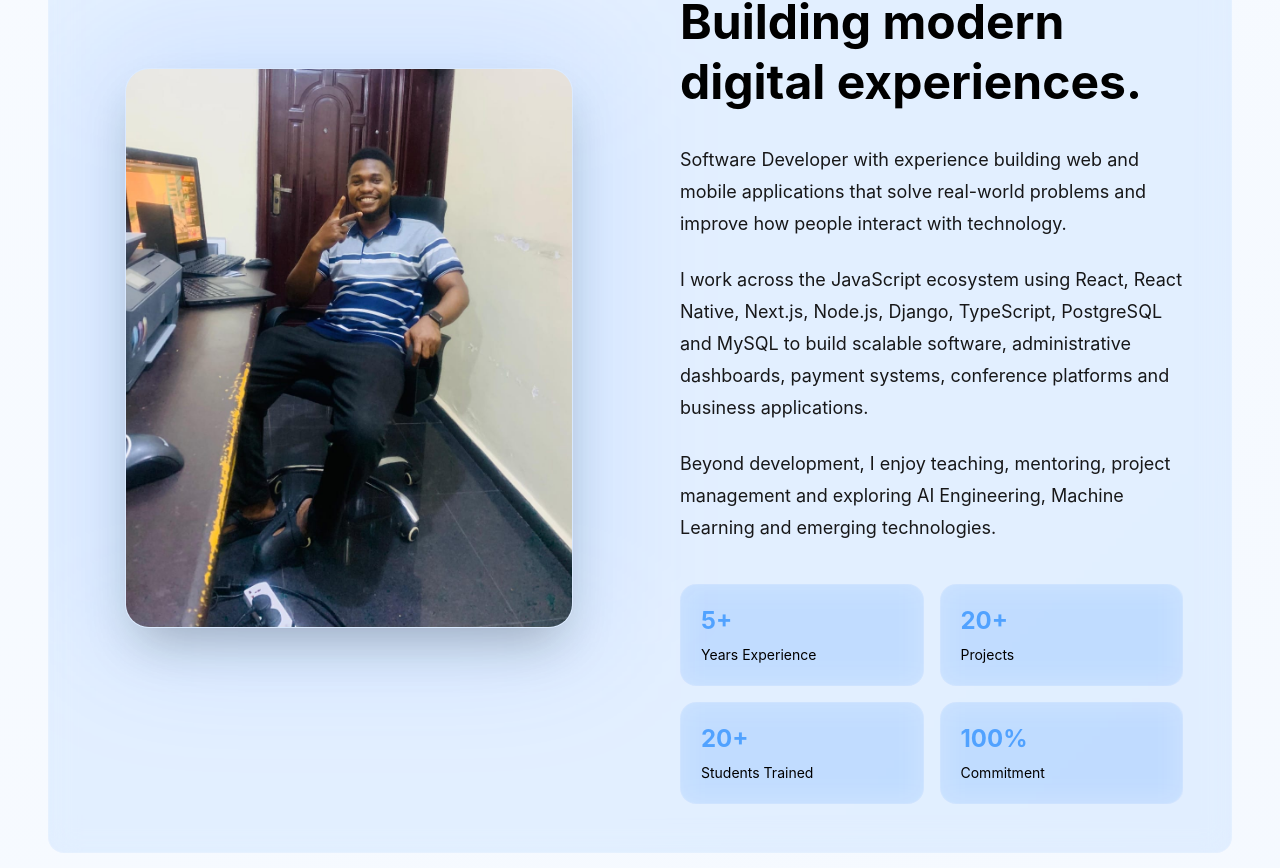
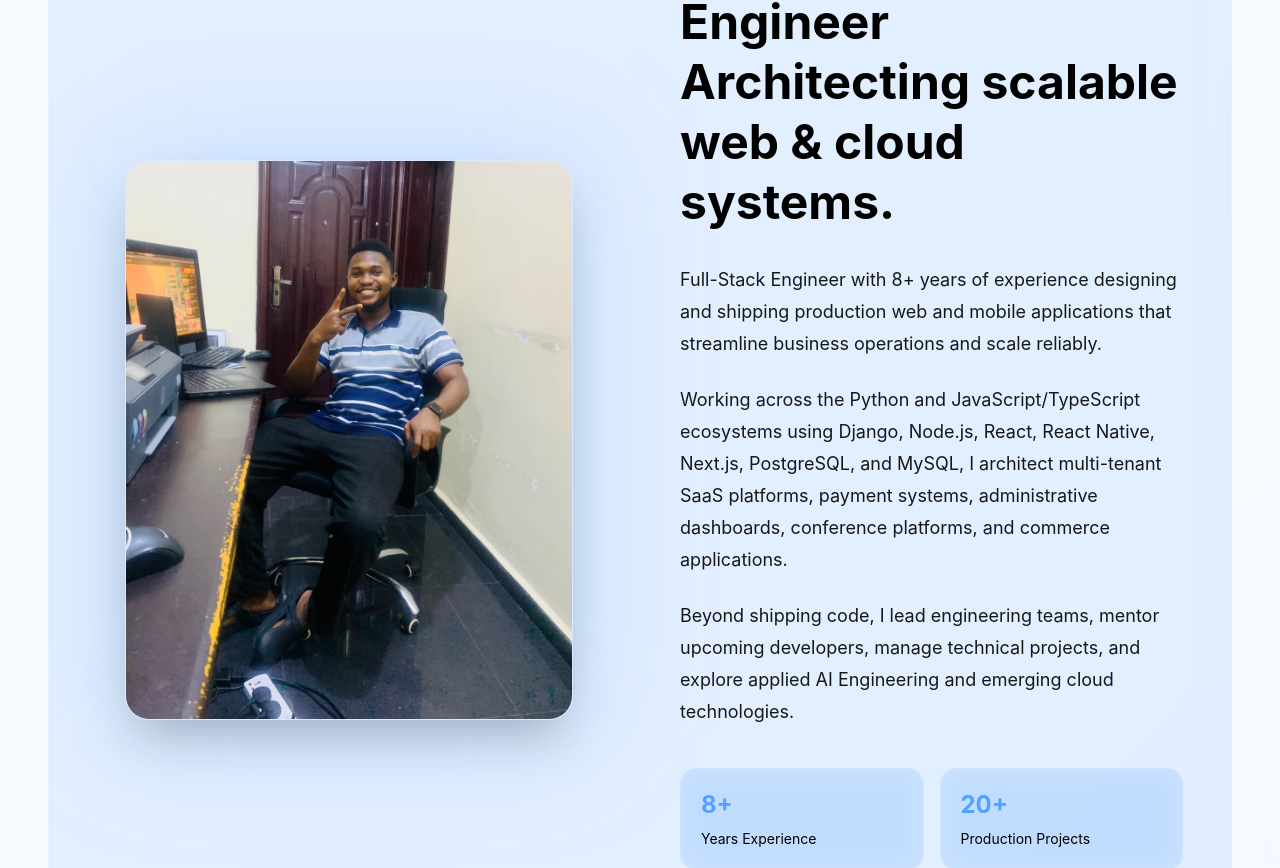
Before and after one commit to chibuikem-emmanuel/Chibuikem-Emmanuel-Tech, a React (Vite) app: page / in a window 1280 px wide. Shown: the part 1037-1905 px from the top of the page. Built offline with nearby package versions, Linux system fonts and the light colour scheme.

Commit message:
changes on the about

```diff
--- a/src/sections/About.jsx
+++ b/src/sections/About.jsx
@@ -50,50 +50,47 @@ export default function About() {
 
             {/* CONTENT */}
 
-            <motion.div
+<motion.div
               initial={{ opacity: 0, x: 60 }}
               whileInView={{ opacity: 1, x: 0 }}
-              transition={{ duration: .8 }}
+              transition={{ duration: 0.8 }}
             >
               <span className="text-blue-400 uppercase tracking-[5px] font-semibold">
                 About Me
               </span>
 
               <h2 className="mt-4 text-3xl sm:text-4xl lg:text-5xl font-bold leading-tight">
-                Full Stack Engineer
+                Full-Stack Software Engineer
                 <br />
-                Building modern digital experiences.
+                Architecting scalable web &amp; cloud systems.
               </h2>
 
               <p className="mt-8 text-base sm:text-lg leading-8 opacity-90">
-                Software Developer with experience building web and mobile
-                applications that solve real-world problems and improve how
-                people interact with technology.
+                Full-Stack Engineer with 8+ years of experience designing and
+                shipping production web and mobile applications that streamline
+                business operations and scale reliably.
               </p>
 
               <p className="mt-6 text-base sm:text-lg leading-8 opacity-90">
-                I work across the JavaScript ecosystem using React,
-                React Native, Next.js, Node.js, Django, TypeScript,
-                PostgreSQL and MySQL to build scalable software,
-                administrative dashboards, payment systems, conference
-                platforms and business applications.
+                Working across the Python and JavaScript/TypeScript ecosystems
+                using Django, Node.js, React, React Native, Next.js,
+                PostgreSQL, and MySQL, I architect multi-tenant SaaS platforms,
+                payment systems, administrative dashboards, conference
+                platforms, and commerce applications.
               </p>
 
               <p className="mt-6 text-base sm:text-lg leading-8 opacity-90">
-                Beyond development, I enjoy teaching, mentoring,
-                project management and exploring AI Engineering,
-                Machine Learning and emerging technologies.
+                Beyond shipping code, I lead engineering teams, mentor
+                upcoming developers, manage technical projects, and explore
+                applied AI Engineering and emerging cloud technologies.
               </p>
 
               {/* Small Info Cards */}
-
               <div className="grid grid-cols-2 gap-4 mt-10">
-
                 <div className="glass rounded-xl p-5">
                   <h3 className="text-blue-400 text-2xl font-bold">
-                    5+
+                    8+
                   </h3>
-
                   <p className="mt-2 text-sm">
                     Years Experience
                   </p>
@@ -103,34 +100,29 @@ export default function About() {
                   <h3 className="text-blue-400 text-2xl font-bold">
                     20+
                   </h3>
-
                   <p className="mt-2 text-sm">
-                    Projects
+                    Production Projects
                   </p>
                 </div>
 
                 <div className="glass rounded-xl p-5">
                   <h3 className="text-blue-400 text-2xl font-bold">
-                    20+
+                    30+
                   </h3>
-
                   <p className="mt-2 text-sm">
-                    Students Trained
+                    Developers Mentored
                   </p>
                 </div>
 
                 <div className="glass rounded-xl p-5">
                   <h3 className="text-blue-400 text-2xl font-bold">
-                    100%
+                    99.9%
                   </h3>
-
                   <p className="mt-2 text-sm">
-                    Commitment
+                    System Uptime
                   </p>
                 </div>
-
               </div>
-
             </motion.div>
 
           </div>
```
